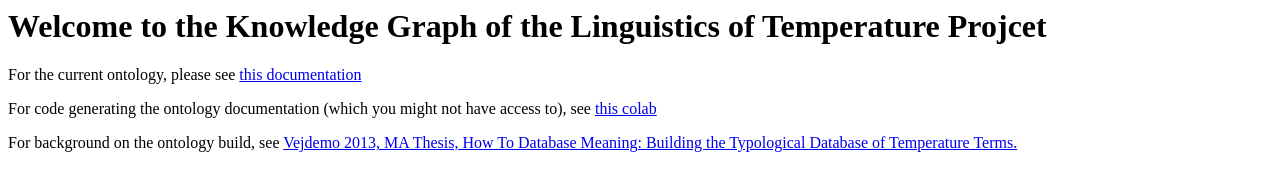
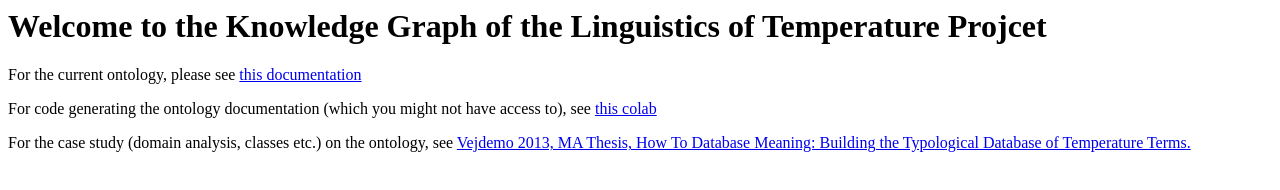
Before and after one commit to susvej/LingTempOct2023Docs, a plain HTML site: page index.html in a window 1280 px wide. Drawn offline with Linux system fonts and the light colour scheme.

Commit message:
Update index.html
Changes language describing the MA thesis

```diff
--- a/index.html
+++ b/index.html
@@ -2,5 +2,5 @@
   <h1>Welcome to the Knowledge Graph of the Linguistics of Temperature Projcet</h1>
   <p>For the current ontology, please see <a href="https://susvej.github.io/LingTempOct2023Docs/ontospy_gen_docs/index.html">this documentation</a></p>
   <p>For code generating the ontology documentation (which you might not have access to), see <a href="https://colab.research.google.com/drive/1aPjTnsde-wrHE5slleRlHYRlCZlrtxAc?usp=sharing">this colab</a></p>
-  <p>For background on the ontology build, see <a href="https://susvej.github.io/LingTempOct2023Docs/VejdemoMADatabaseThesis2013Official.pdf">Vejdemo 2013, MA Thesis, How To Database Meaning: Building the Typological Database of Temperature Terms.</a></p>
+  <p>For the case study (domain analysis, classes etc.) on the ontology, see <a href="https://susvej.github.io/LingTempOct2023Docs/VejdemoMADatabaseThesis2013Official.pdf">Vejdemo 2013, MA Thesis, How To Database Meaning: Building the Typological Database of Temperature Terms.</a></p>
 </html>
```
